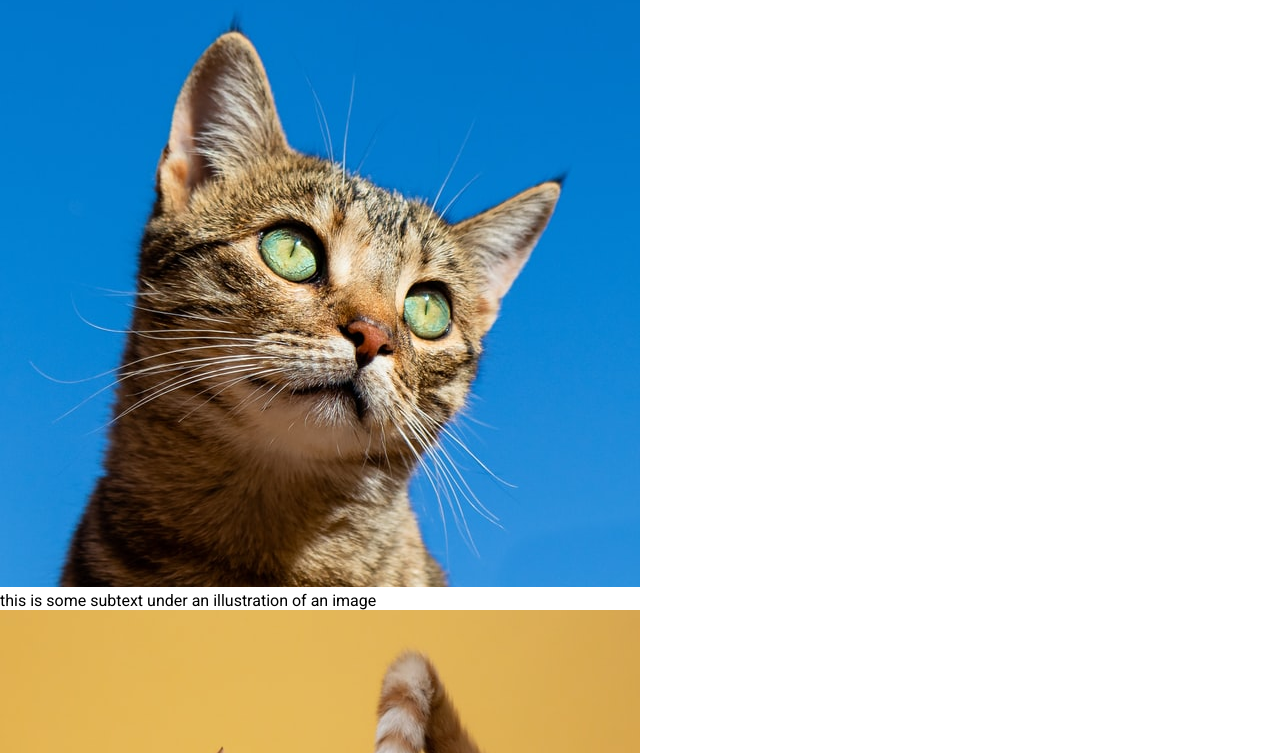
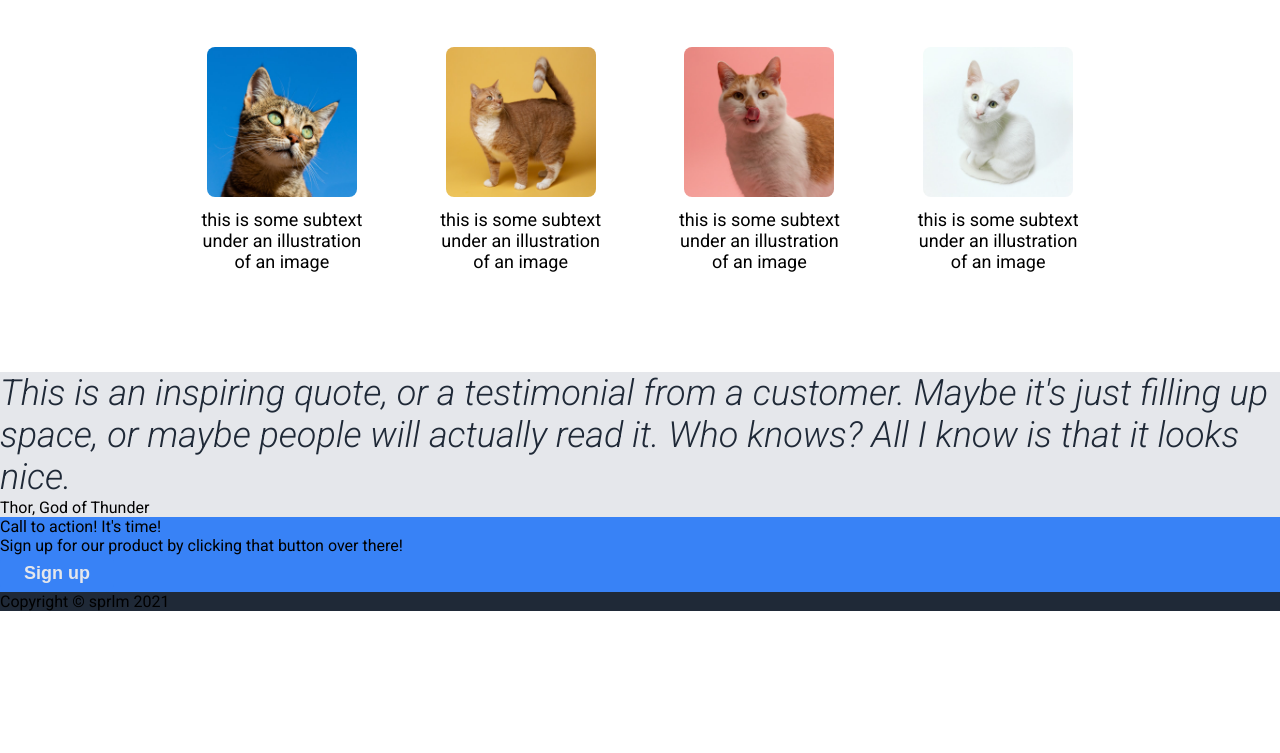
Before and after one commit to sprlm/landing-page, a plain HTML site: page index.html in a window 1280 px wide. Shown: the part 751-1504 px from the top of the page. After the commit the page ends 1362 px from the top, so only its background shows below. Drawn offline with Linux system fonts and the light colour scheme.

Commit message:
Create CSS for info section

```diff
--- a/index.html
+++ b/index.html
@@ -38,6 +38,7 @@
         <div class="info-header">
             Some random information.
         </div>
+        <div class="info-content">
             <div class="info-section">
                 <img src="./images/info1.jpg">
                 <div class="info-section-text">
@@ -60,6 +61,7 @@
                 <img src="./images/info4.jpg">
                 <div class="info-section-text">
                     this is some subtext under an illustration of an image
+                </div>
             </div>
         </div>
     </div>
--- a/style.css
+++ b/style.css
@@ -26,7 +26,7 @@ button {
 
 img {
     max-width: 100%;
-    height: 100%;
+    max-height: 100%;
 }
 
 .header, .hero-message, .footer {
@@ -67,6 +67,7 @@ button, .cta {
 .info-header {
     font-size: 36px;
     font-weight: 900;
+    margin-bottom: 50px;
 }
 
 .quote-text {
@@ -100,3 +101,30 @@ button, .cta {
 .hero-secondary-text {
     margin-bottom: 12px;
 }
+
+.info {
+    text-align: center;
+    padding: 50px 200px;
+    margin-bottom: 50px;
+}
+
+.info-content {
+    display: flex;
+    gap: 75px;
+    justify-content: center;
+}
+
+.info-section img {
+    width: 150px;
+    height: auto;
+    border-radius: 8px;
+    margin-bottom: 8px;
+}
+
+.info-section {
+    max-width: 200px;
+}
+
+.info-section-text {
+    font-size: 18px;
+}
```
Lines whose indentation alone changed are shown as unchanged.
